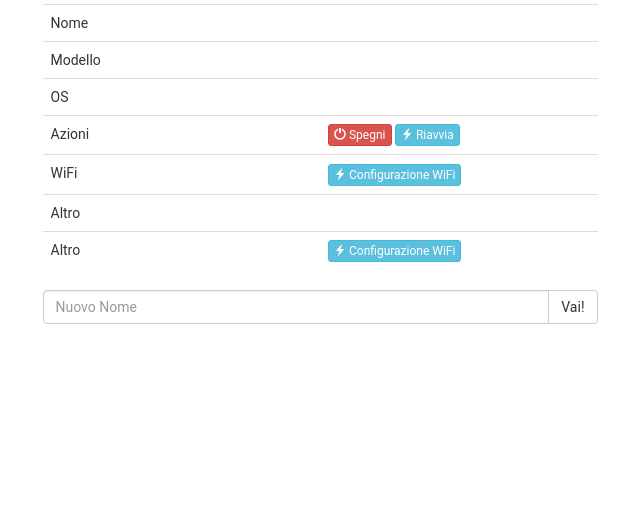
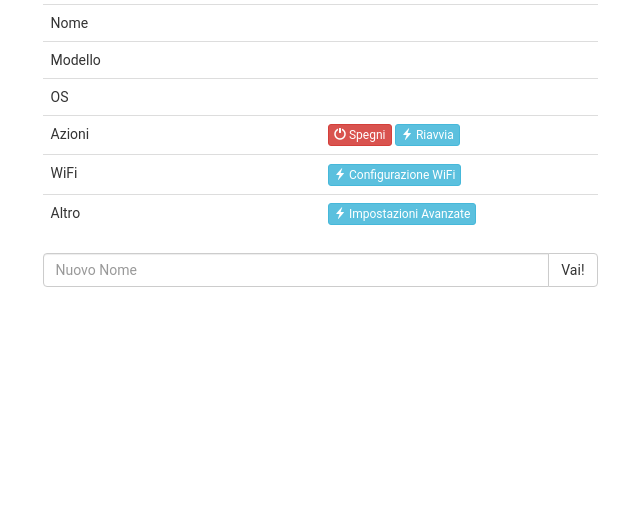
Before and after one commit to HotBlackRobotics/hbrain-ci, a Flask app: template app/templates/main/cover.html in a window 1280 px wide. Shown: the part 157-667 px from the top of the page, without its empty margins (320-960 px from the left). Run offline with Flask 2, Linux system fonts and the light colour scheme; the template is opened without the code that fills it, so the values that code supplies are empty; parts of the project's set-up code (start-up, migrations or seed data) failed here and were passed over; some libraries are stand-ins or nearby versions.

Commit message:
up cover

```diff
--- a/app/templates/main/cover.html
+++ b/app/templates/main/cover.html
@@ -77,18 +77,14 @@
                  </a>
                </td>
             </tr>
+
             <tr>
               <td>Altro</td>
               <td>
-                <tr>
-                  <td>Altro</td>
-                  <td>
-                      <a href="/wifi/schemes" class="btn btn-xs btn-info" aria-label="Left Align">
-                        <span class="glyphicon glyphicon-flash" aria-hidden="true"></span>
-                        Configurazione WiFi
-                      </a>
-                    </td>
-                 </tr>
+                <a href="/" onclick="javascript:event.target.port=9001" class="btn btn-xs btn-info" aria-label="Left Align" onclick="robot_cmd('reboot')">
+                  <span class="glyphicon glyphicon-flash" aria-hidden="true"></span>
+                  Impostazioni Avanzate
+                </a>
                </td>
              </tr>
 
```
